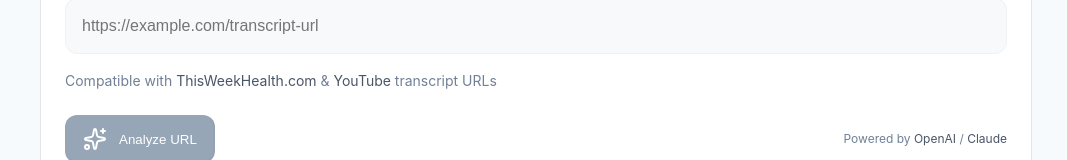
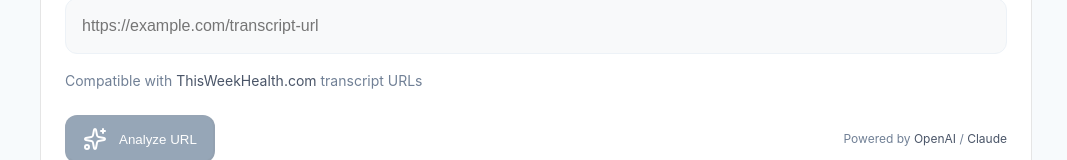
Before and after one commit to wesleykam/Podcast-Analyzer, a React (Vite) app: page /dashboard in a window 1280 px wide. Shown: the part 188-348 px from the top of the page, without its empty margins (104-1171 px from the left). Built offline with nearby package versions, Linux system fonts and the light colour scheme.

Commit message:
fix captions

```diff
--- a/src/components/InputPanel.tsx
+++ b/src/components/InputPanel.tsx
@@ -192,9 +192,9 @@ export function InputPanel({ onAnalyze }: InputPanelProps) {
                         <div id="input-help" className="help-text">
                             <p>
                                 {inputMode === 'url' ? (
-                                    <>Compatible with <span className="highlight">ThisWeekHealth.com</span> & <span className="highlight">YouTube</span> transcript URLs</>
+                                    <>Compatible with <span className="highlight">ThisWeekHealth.com</span> transcript URLs</>
                                 ) : (
-                                    <>Compatible with <span className="highlight">ThisWeekHealth.com</span> & <span className="highlight">YouTube</span> transcript text</>
+                                    <>Compatible with <span className="highlight">ThisWeekHealth.com</span> transcript text</>
                                 )}
                             </p>
 
```
